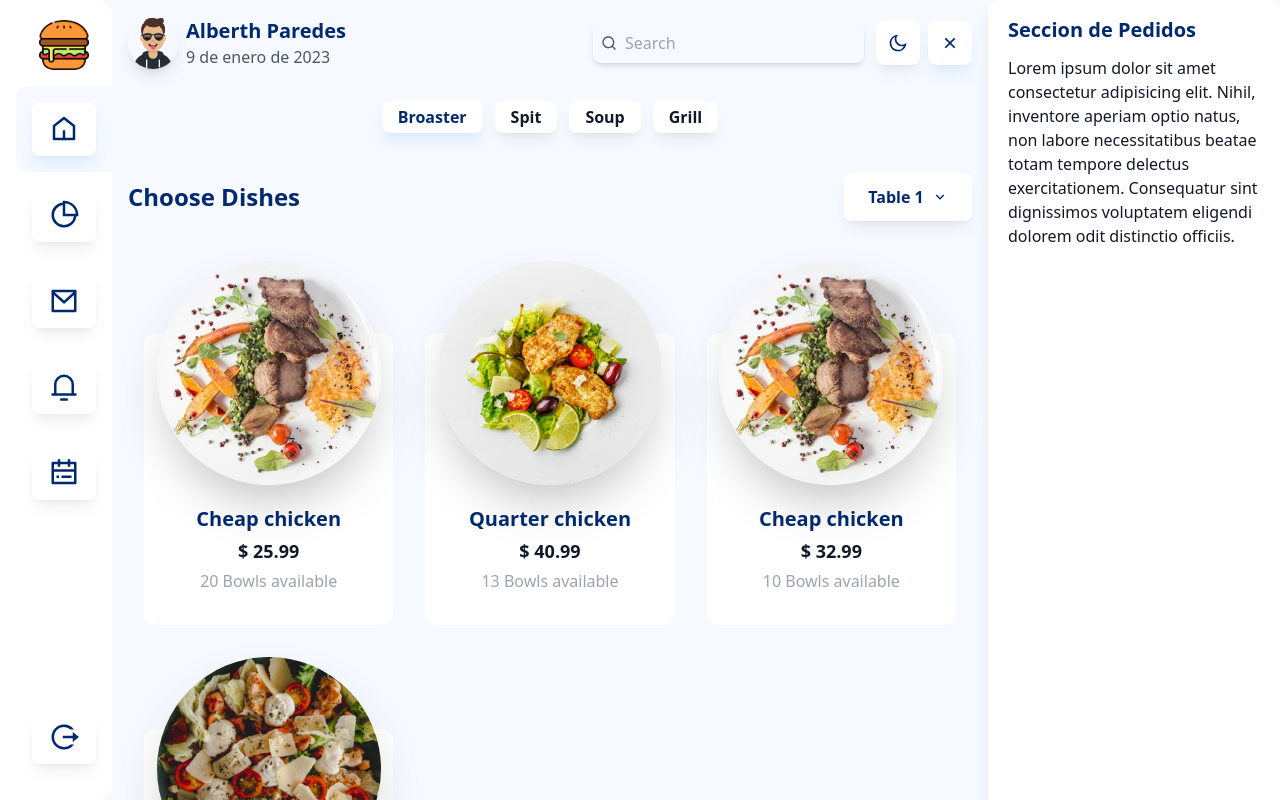
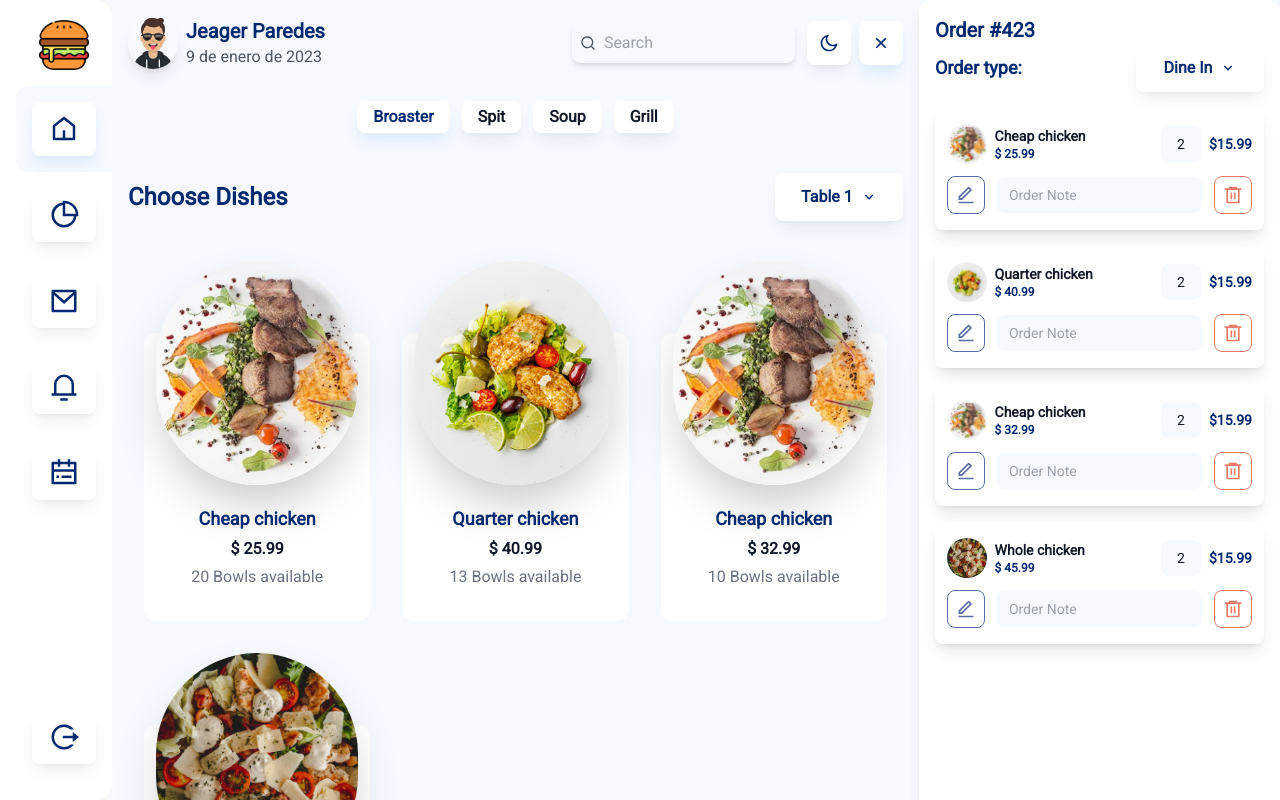
Before and after one commit to AlberthRKO/comifast, a Next.js app: page / in a window 1280 px wide. Both pictures are taken after a click on the button 1242 px from the left and 42 px from the top of the page. Shown: the top 800 px of the page. Built offline with nearby package versions, Linux system fonts and the light colour scheme.

Commit message:
seccion de pedidos con json

```diff
--- a/components/card.js
+++ b/components/card.js
@@ -2,7 +2,8 @@ import Image from "next/image";
 
 const Card = ({ dishe }) => {
   return (
-    <div className="px-4 pt-10 w-full md:w-6/12 xl:w-4/12 2xl:w-3/12">
+    // <div className="px-4 pt-10 w-full md:w-6/12 xl:w-4/12 2xl:w-3/12"> otra opcion con flex
+    <div className="px-4 pt-10">
       <div className="bg-card px-3 pt-6 pb-8 rounded-xl flex flex-col items-center mt-16">
         <div className="overflow-hidden -mt-24 rounded-full shadow-2xl mb-5">
           <Image
@@ -13,9 +14,9 @@ const Card = ({ dishe }) => {
             className="w-56 h-56 object-cover scale-125 bg-transparent"
           />
         </div>
-        <h2 className="text-section text-xl">{dishe.title}</h2>
-        <span className="font-semibold mt-1 text-lg">$ {dishe.price}</span>
-        <p className="text-gray-400 mt-1">{dishe.stock} Bowls available</p>
+        <h2 className="text-section text-lg">{dishe.title}</h2>
+        <span className="font-semibold mt-1 text-md">$ {dishe.price}</span>
+        <p className="text-gray-500 mt-1">{dishe.stock} Bowls available</p>
       </div>
     </div>
   );
--- /dev/null
+++ b/components/cardOrder.js
@@ -0,0 +1,59 @@
+import Image from "next/image";
+import React from "react";
+import { RiEditLine, RiDeleteBin6Line } from "react-icons/ri";
+
+const CardOrder = ({ dishe }) => {
+  return (
+    <div className="bg-card3 hover:translate-y-0 rounded-lg py-4 px-3 mt-4 shadow-lg">
+      <div className="flex gap-2 items-center">
+        <div className="flex-auto overflow-ellipsis flex gap-2 items-center">
+          <div className="overflow-hidden rounded-full">
+            <Image
+              src={dishe.img}
+              alt="Imagen de comida"
+              width={60}
+              height={60}
+              className="w-10 h-10 scale-125 object-cover"
+            />
+          </div>
+          <div className="flex flex-col w-36 md:w-32 lg:w-36 xl:w-40 2xl:w-44">
+            <h3 className="truncate text-start font-semibold text-sm">
+              {dishe.title}
+            </h3>
+            <p className="text-section text-start text-xs">$ {dishe.price}</p>
+          </div>
+        </div>
+        <p className="card-form px-4 text-sm">2</p>
+        <p className="text-section text-sm">$15.99</p>
+      </div>
+      {/* seccion de notas y actions */}
+      <div className="flex pt-3 gap-3 items-center">
+        <button
+          aria-labelledby="editOrder"
+          aria-label="editOrder"
+          role="button"
+          className="btn-edit"
+        >
+          <RiEditLine className="text-xl" />
+        </button>
+        <div className="flex-auto">
+          <input
+            type="text"
+            placeholder="Order Note"
+            className="card-form placeholder:text-sm text-sm w-full"
+          />
+        </div>
+        <button
+          aria-labelledby="deleteOrder"
+          aria-label="deleteOrder"
+          role="button"
+          className="btn-delete"
+        >
+          <RiDeleteBin6Line className="text-xl" />
+        </button>
+      </div>
+    </div>
+  );
+};
+
+export default CardOrder;
--- a/components/shared/layout.js
+++ b/components/shared/layout.js
@@ -169,7 +169,7 @@ const Layout = ({ children, title = "", description = "" }) => {
             </form>
           </header>
           {/* seccion para escribir todo */}
-          <main className="p-4">{children}</main>
+          <main className="p-4 pb-24 lg:pb-4">{children}</main>
         </div>
         <Order showOrder={showOrder} />
       </div>
--- a/components/shared/order.js
+++ b/components/shared/order.js
@@ -1,23 +1,36 @@
-import React from "react";
+import React, { useState } from "react";
+import { categories, orderTypes } from "../../utils/data";
+import CardOrder from "../cardOrder";
+
+import ListaBox from "../listaBox";
 
 const Order = ({ showOrder }) => {
+  const [selected, setSelected] = useState(
+    orderTypes.find((typeOrder) => typeOrder.available)
+  );
+
   return (
     <div
-      className={`transition-all w-9/12 ${
+      className={`transition-all z-10 w-9/12 ${
         showOrder
-          ? "right-0 bottom-24 text-center sm:w-7/12 md:w-5/12 lg:w-5/12 xl:w-3/12"
+          ? "right-0 bottom-24 text-center sm:w-7/12 md:w-5/12 lg:w-5/12 xl:w-4/12 2xl:w-3/12"
           : "-right-full bottom-24 lg:hidden"
-      } bg-white top-0 dark:bg-[#1F1D2B] lg:min-h-screen fixed rounded-xl shadow-lg lg:static text-center lg:text-start px-5 py-4`}
+      } bg-white top-0 dark:bg-[#1F1D2B] overflow-y-scroll scrollbar-hide lg:min-h-screen fixed rounded-xl shadow-lg lg:static text-center lg:text-start px-4 py-4`}
     >
-      <h2 className="text-xl text-[#012970] dark:text-white text-title">
-        Seccion de Pedidos
-      </h2>
-      <p className="mt-3">
-        Lorem ipsum dolor sit amet consectetur adipisicing elit. Nihil,
-        inventore aperiam optio natus, non labore necessitatibus beatae totam
-        tempore delectus exercitationem. Consequatur sint dignissimos voluptatem
-        eligendi dolorem odit distinctio officiis.
-      </p>
+      <h2 className="text-xl text-title">Order #423</h2>
+      <div className="flex justify-between items-center">
+        <h3 className="text-section text-lg">Order type:</h3>
+        <ListaBox
+          selected={selected}
+          setSelected={setSelected}
+          lists={orderTypes}
+        />
+      </div>
+
+      {/* Pedidos */}
+      {categories.broaster.map((dishe) => (
+        <CardOrder key={dishe.id} dishe={dishe} />
+      ))}
     </div>
   );
 };
--- a/pages/_document.js
+++ b/pages/_document.js
@@ -1,13 +1,24 @@
-import { Html, Head, Main, NextScript } from 'next/document'
+import { Html, Head, Main, NextScript } from "next/document";
 
 export default function Document() {
   return (
     <Html lang="en">
-      <Head />
+      <Head>
+        <link rel="preconnect" href="https://fonts.googleapis.com" />
+        <link
+          rel="preconnect"
+          href="https://fonts.gstatic.com"
+          crossOrigin="true"
+        />
+        <link
+          href="https://fonts.googleapis.com/css2?family=Roboto:wght@300;400&display=swap"
+          rel="stylesheet"
+        />
+      </Head>
       <body>
         <Main />
         <NextScript />
       </body>
     </Html>
-  )
+  );
 }
--- a/pages/index.js
+++ b/pages/index.js
@@ -1,5 +1,4 @@
 import Layout from "../components/shared/layout";
-import FlipMove from "react-flip-move";
 import { Listbox, Tab, Transition } from "@headlessui/react";
 import { categories, tables } from "../utils/data";
 import Card from "../components/card";
@@ -53,7 +52,10 @@ export default function Home() {
                 />
               </div>
               {Object.values(categories).map((dishes, index) => (
-                <Tab.Panel key={index} className="flex flex-row flex-wrap">
+                <Tab.Panel
+                  key={index}
+                  className="grid grid-cols-1 md:grid-cols-2 xl:grid-cols-3 2xl:grid-cols-4"
+                >
                   {/* Contenido del tab */}
                   {dishes.map((dishe) => (
                     // item
@@ -64,16 +66,6 @@ export default function Home() {
             </Tab.Panels>
           </Tab.Group>
         </nav>
-
-        <h2 className="text-xl text-center text-section hidden">
-          Seccion de Dashboard
-        </h2>
-        <p className="mt-3 hidden">
-          Lorem ipsum dolor sit amet consectetur adipisicing elit. Nihil,
-          inventore aperiam optio natus, non labore necessitatibus beatae totam
-          tempore delectus exercitationem. Consequatur sint dignissimos
-          voluptatem eligendi dolorem odit distinctio officiis.
-        </p>
       </Layout>
     </>
   );
--- a/styles/globals.css
+++ b/styles/globals.css
@@ -5,6 +5,10 @@
 body {
   background-color: #f6f9ff;
 } */
+
+body {
+  font-family: "Roboto", sans-serif;
+}
 
 @layer base {
   body {
@@ -27,12 +31,17 @@ body {
   .navLink {
     @apply bg-white dark:bg-[#252837] shadow-lg shadow-[#00000010] hover:shadow-blue-100 dark:shadow-[#191f2cd3] hover:dark:shadow-[#ec7b6a3a] p-3 flex rounded-lg;
   }
+
+  .card-form {
+    @apply outline-none  rounded-lg py-2 px-3 bg-[#f6f9ff] dark:bg-[#252837] focus:shadow-md focus:shadow-blue-100 focus:dark:shadow-[#ec7b6a3a];
+  }
+
   /* hover:dark:shadow-[#ec7b6a3a] */
   .lista .icon {
     @apply text-3xl mx-auto text-[#012970] dark:text-[#ec7c6a];
   }
   .text-title {
-    @apply text-[#012970] dark:text-[#ec7c6a] font-bold;
+    @apply text-[#012970] dark:text-[#ec7c6a] font-[600];
   }
   /* #012970 */
   .bg-card {
@@ -43,6 +52,9 @@ body {
     transform: translateY(-10px);
     box-shadow: 0px 10px 13px -7px rgba(0, 0, 0, 0.1);
   }
+  .bg-card3 {
+    @apply bg-white dark:bg-[#1F1D2B];
+  }
   .bg-card2 {
     @apply bg-white dark:bg-[#252837] shadow-lg hover:shadow-blue-100 dark:shadow-[#111827d3];
   }
@@ -50,7 +62,14 @@ body {
     @apply bg-white dark:bg-[#252837] shadow-lg shadow-[#00000010] hover:shadow-blue-100 dark:shadow-[#191f2cd3] hover:dark:shadow-[#191f2ce1] p-3 flex rounded-lg;
   }
   .text-section {
-    @apply text-[#012970] dark:text-white font-bold;
+    @apply text-[#012970] dark:text-white font-[600];
+  }
+
+  .btn-delete {
+    @apply rounded-lg border-[#E87C68] border-[1px] p-2 text-[#E87C68] hover:bg-[#E87C68] hover:text-white active:bg-[#E87C68] active:text-white;
+  }
+  .btn-edit {
+    @apply rounded-lg border-[#5a6ba5] border-[1px] p-2 text-[#5a6ba5] hover:bg-[#5a6ba5] hover:text-white active:bg-[#5a6ba5] active:text-white;
   }
 }
 
--- a/utils/data.js
+++ b/utils/data.js
@@ -1,5 +1,5 @@
 const profile = {
-  name: "Alberth Paredes",
+  name: "Jeager Paredes",
   email: "orlando.alb77@gmail.com",
   imgUrl: "/alberth.svg",
 };
@@ -90,11 +90,16 @@ const categories = {
 };
 
 const tables = [
-  { name: "Table 1", id: "1", available: true },
-  { name: "Table 2", id: "2", available: false },
-  { name: "Table 3", id: "3", available: true },
-  { name: "Table 4", id: "4", available: false },
-  { name: "Table 5", id: "5", available: true },
-  { name: "Table 6", id: "6", available: true },
+  { name: "Table 1", id: 1, available: true },
+  { name: "Table 2", id: 2, available: false },
+  { name: "Table 3", id: 3, available: true },
+  { name: "Table 4", id: 4, available: false },
+  { name: "Table 5", id: 5, available: true },
+  { name: "Table 6", id: 6, available: true },
 ];
-export { profile, userNavigation, categories, tables };
+const orderTypes = [
+  { name: "Dine In", id: 1, available: true },
+  { name: "To go", id: 2, available: true },
+];
+
+export { profile, userNavigation, categories, tables, orderTypes };
```
